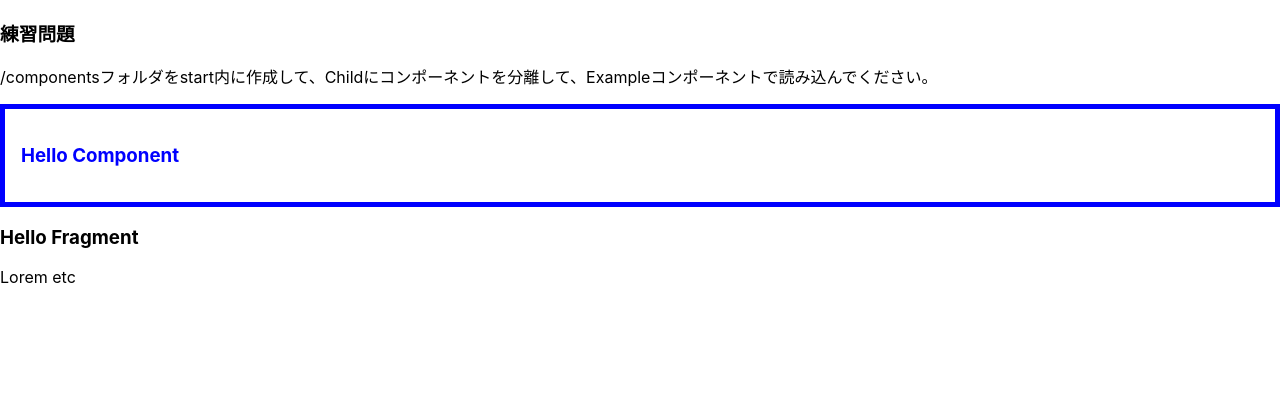
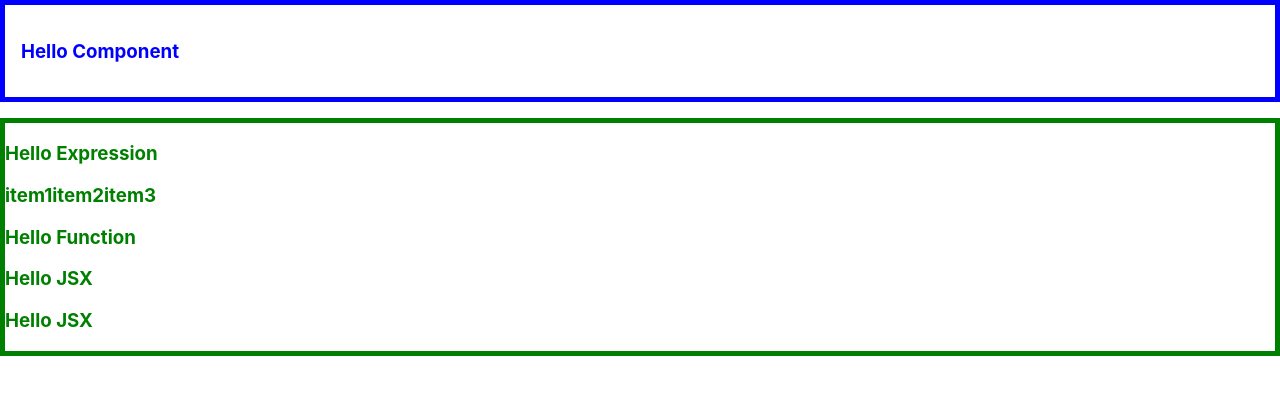
Before and after one commit to ballboyst/React-my-test, a React (Create React App) app in the folder my-test-app/: page / in a window 1280 px wide. Shown: the top 394 px of the page. Built offline with nearby package versions, Linux system fonts and the light colour scheme.

Commit message:
31.JSX内でJSコードを実行してみよう

```diff
--- a/my-test-app/src/App.js
+++ b/my-test-app/src/App.js
@@ -1,12 +1,12 @@
 import Child from './components/Child';
-const Example = () => {
-    return (
-      <div>
-        <h3>練習問題</h3>
-        <p>/componentsフォルダをstart内に作成して、Childにコンポーネントを分離して、Exampleコンポーネントで読み込んでください。</p>
-        <Child />
-      </div>
-    );
-  };
+import Expression from './components/Expression';
 
-  export default Example;
+const Example = () => (
+    <>
+    <Child/>
+    <p></p>
+    <Expression/>
+    </>
+);
+
+export default Example;
--- a/my-test-app/src/components/Child.js
+++ b/my-test-app/src/components/Child.js
@@ -5,14 +5,9 @@ console.log(React)
 
 const Child = () => {
     return (
-        <React.Fragment>
             <div className="component">
                 <h3>Hello Component</h3>
             </div>
-                <h3>Hello Fragment</h3>
-                <p>Lorem etc</p>
-                {/* <List /> */}
-        </React.Fragment>
     );
 };
 
--- /dev/null
+++ b/my-test-app/src/components/Expression.css
@@ -0,0 +1,4 @@
+.expression {
+    color: green;
+    border: 5px solid green;
+}
--- /dev/null
+++ b/my-test-app/src/components/Expression.js
@@ -0,0 +1,18 @@
+import "./Expression.css";
+const Expression = () => {
+    const title = "Expression";
+    const arry = ['item1','item2','item3'];
+    const hello = (arg) => `${arg} Function`
+    const jsx = <h3>Hello JSX</h3>
+    return (
+    <div className={title.toLocaleLowerCase()}>
+        <h3>Hello {title}</h3>
+        <h3>{arry}</h3>
+        <h3>{hello('Hello')}</h3>
+        <h3>{/* 画面上に表示されません */}</h3>
+        {<h3>Hello JSX</h3>}
+        {jsx}
+    </div>
+    )
+}
+export default Expression
```
